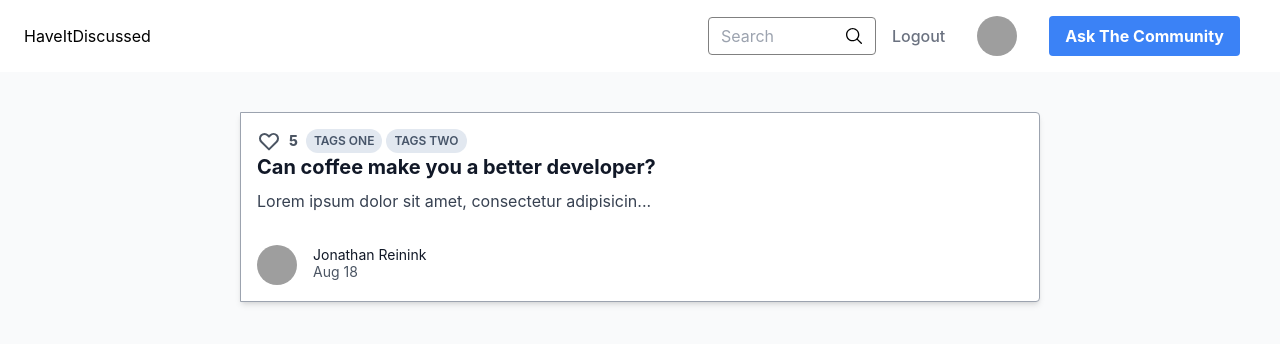
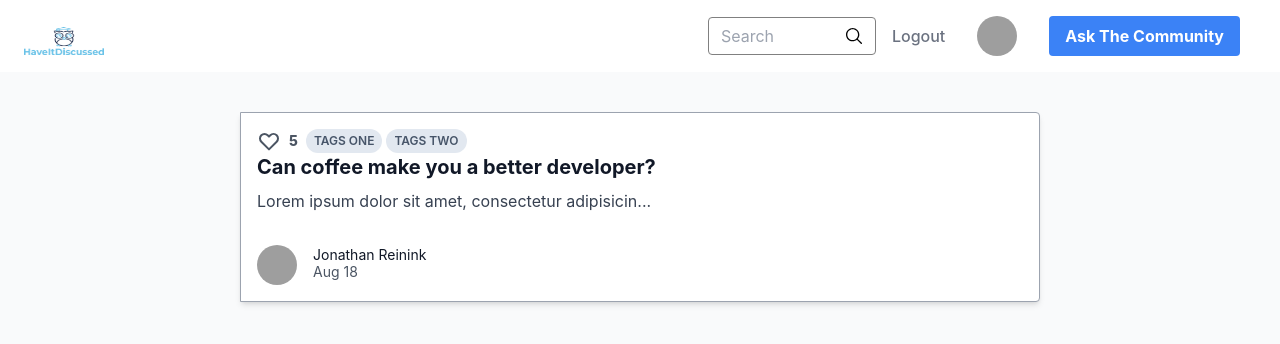
Before and after one commit to Yourstruggle11/HaveItDiscussed-Client, a React (Create React App) app: page / in a window 1280 px wide. Shown: the top 344 px of the page. Built offline with nearby package versions, Linux system fonts and the light colour scheme; grey boxes are pictures that could not be loaded; the HTML template or start-up script is replaced by a standard one.

Commit message:
`fix`: Updated `logo`

```diff
--- a/src/components/Navbar/index.jsx
+++ b/src/components/Navbar/index.jsx
@@ -2,6 +2,7 @@ import React from "react";
 import { Popover, Transition, Menu } from "@headlessui/react";
 import { MenuIcon, XIcon } from "@heroicons/react/outline";
 import { Link } from "react-router-dom";
+import logo from "../../assets/logo.png";
 
 export default function Navbar() {
   const [searchTerm, setSearchTerm] = React.useState("");
@@ -23,10 +24,12 @@ export default function Navbar() {
           <div className="max-w-7xl mx-auto px-4 sm:px-6">
             <div className="flex justify-between items-center py-4 md:justify-start md:space-x-10">
               {/* Heading / Logo */}
-              <div className="flex justify-start lg:w-0 lg:flex-1">
+              <div className="flex justify-start lg:w-0 lg:flex-1 h-[40px]">
                 <div className="cursor-pointer">
                   <span className="sr-only">Logo</span>
-                  <Link to="/">HaveItDiscussed</Link>
+                  <Link to="/">
+                    <img src={logo} alt="logo" className="w-[5rem] h-[3.5rem] "/>
+                  </Link>
                 </div>
               </div>
               {/* Menu Icons show from tab view */}
@@ -132,7 +135,7 @@ export default function Navbar() {
               <div className="rounded-lg shadow-lg ring-1 ring-black ring-opacity-5 bg-white divide-y-2 divide-gray-50">
                 <div className="pt-5 pb-6 px-5">
                   <div className="flex items-center justify-between">
-                    <Link to="/">HaveItDiscussed</Link>
+                  <img src={logo} alt="logo" className="w-[5rem] h-[5rem]"/>
                     <div className="-mr-2">
                       <Menu.Button className="bg-white rounded-md p-2 inline-flex items-center justify-center text-gray-400 hover:text-gray-500 hover:bg-gray-100 focus:outline-none focus:ring-2 focus:ring-inset focus:ring-indigo-500">
                         <span className="sr-only">Close menu</span>
```
Also changed, not shown: src/assets/logo.png (added).
